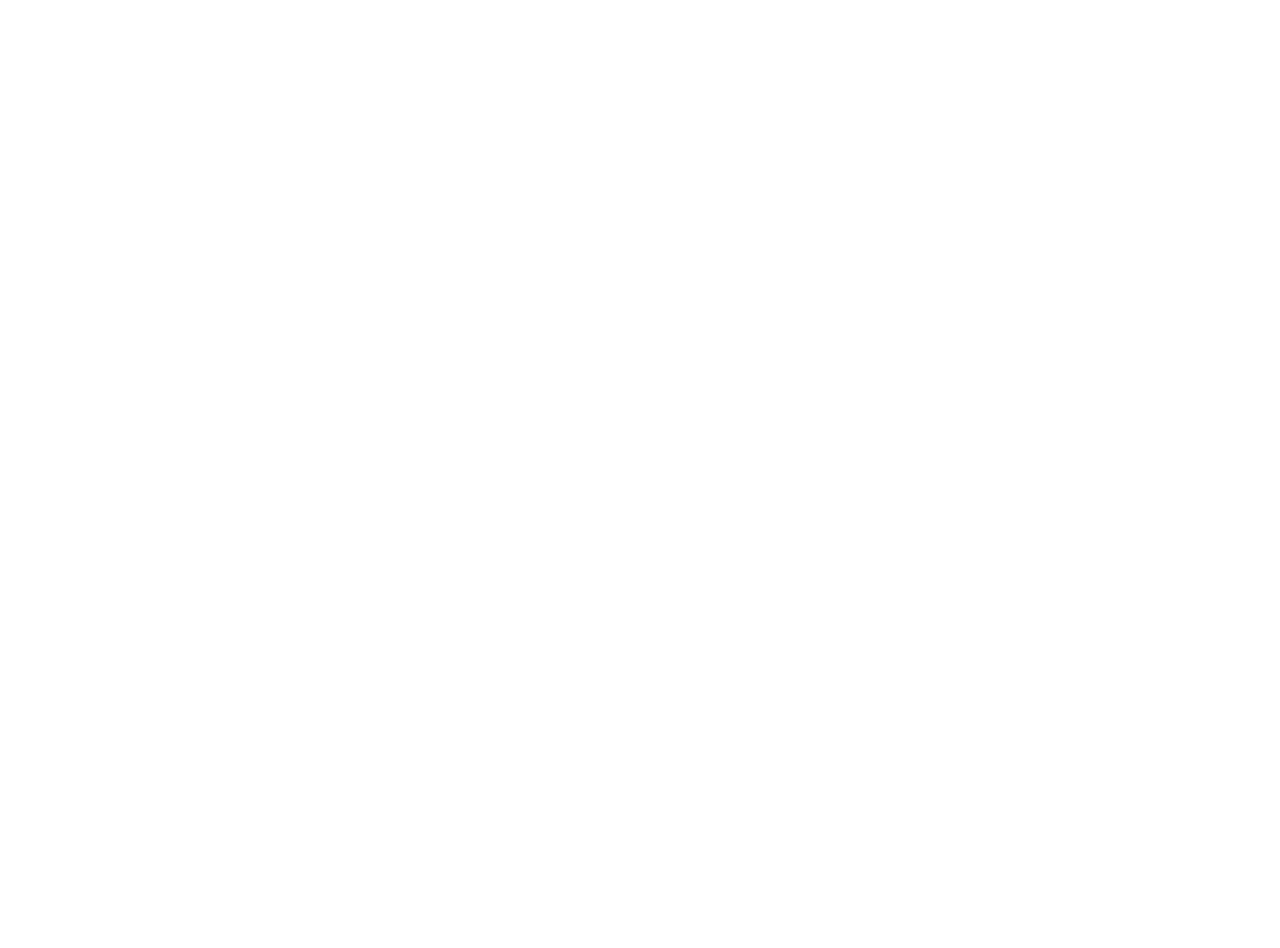
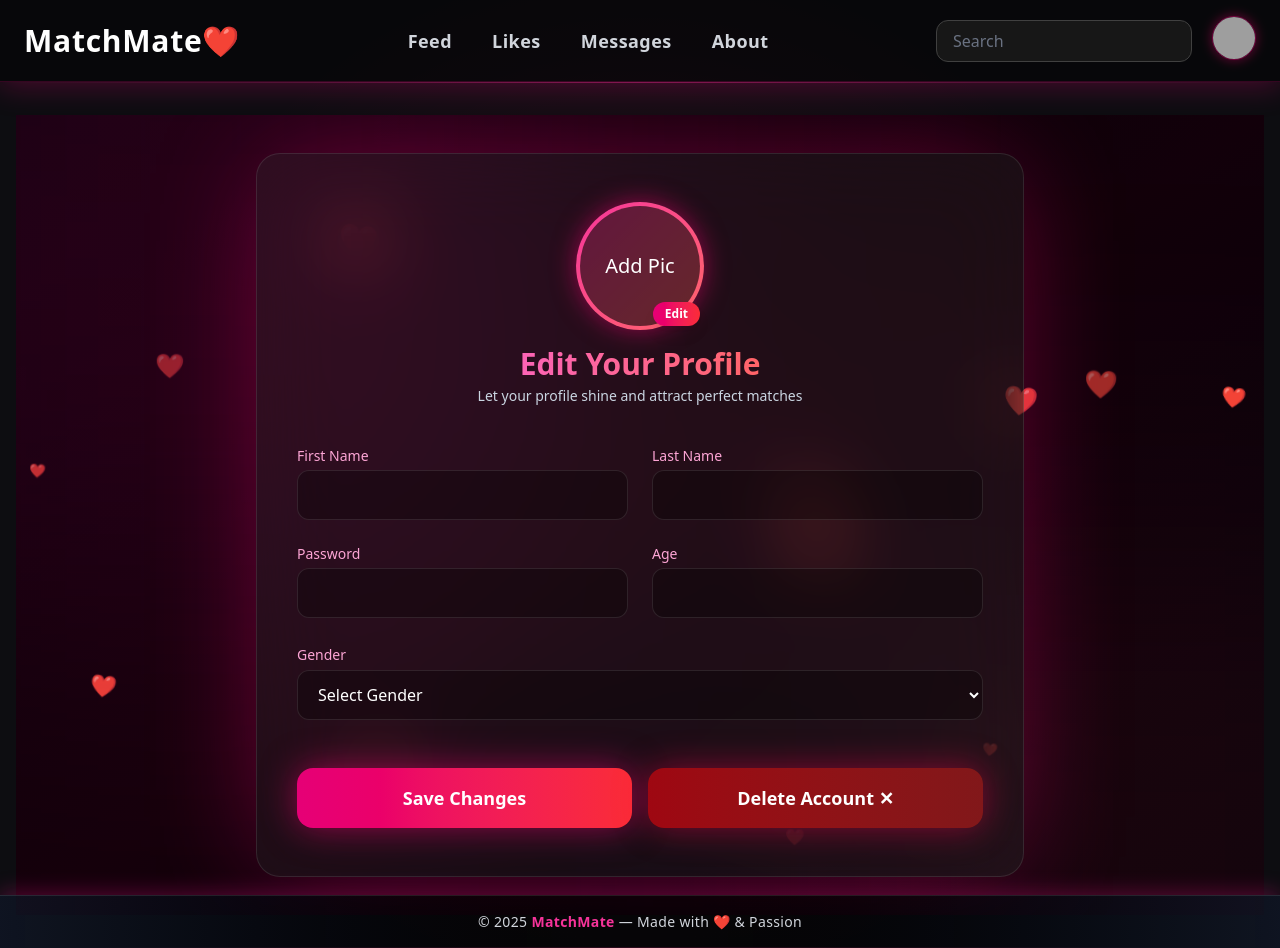
Before and after one commit to SaikatGharami2001/matchmate-frontend, a React (Vite) app: page /profile in a window 1280 px wide. Before the commit this address had no page. Before the commit the page ends 800 px from the top, so only its background shows below. Built offline with nearby package versions, Linux system fonts and the light colour scheme; grey boxes are pictures that could not be loaded.

Commit message:
Update: added profile edit page

```diff
--- a/package.json
+++ b/package.json
@@ -15,7 +15,8 @@
     "react": "^19.2.0",
     "react-dom": "^19.2.0",
     "react-router-dom": "^7.9.6",
-    "tailwindcss": "^4.1.17"
+    "tailwindcss": "^4.1.17",
+    "zustand": "^5.0.8"
   },
   "devDependencies": {
     "@eslint/js": "^9.39.1",
--- a/src/App.jsx
+++ b/src/App.jsx
@@ -5,6 +5,7 @@
 import Login from "./components/Login";
 import SignUp from "./components/SignUp";
 import Dashboard from "./components/Dashboard";
+import Profile from "./components/Profile";
 import About from "./components/About";
 
 function App() {
@@ -17,6 +18,7 @@
             <Route path="login" element={<Login />} />
             <Route path="signup" element={<SignUp />} />
             <Route path="dashboard" element={<Dashboard />} />
+            <Route path="profile" element={<Profile />} />
             <Route path="about" element={<About />} />
           </Route>
         </Routes>
--- a/src/components/Navbar.jsx
+++ b/src/components/Navbar.jsx
@@ -20,7 +20,7 @@
         {},
         { withCredentials: true }
       );
-      navigate("/login");
+      navigate("/");
       setLogout("Logout Successful 🎉");
     } catch (err) {
       console.log(err.message);
@@ -117,13 +117,11 @@
                 >
                   <ul className="space-y-2">
                     <li>
-                      <Link className="block px-3 py-2 rounded-lg hover:bg-pink-600/30 transition">
+                      <Link
+                        to="/profile"
+                        className="block px-3 py-2 rounded-lg hover:bg-pink-600/30 transition"
+                      >
                         Profile
-                      </Link>
-                    </li>
-                    <li>
-                      <Link className="block px-3 py-2 rounded-lg hover:bg-pink-600/30 transition">
-                        Settings
                       </Link>
                     </li>
 
--- /dev/null
+++ b/src/components/Profile.jsx
@@ -0,0 +1,121 @@
+const Profile = () => {
+  return (
+    <div
+      className="min-h-screen w-full flex items-center justify-center relative overflow-hidden
+      bg-gradient-to-br from-[#050208] via-[#12000a] to-[#01030a] px-4"
+    >
+      {/* floating hearts bg */}
+      <FloatingHearts />
+
+      {/* layered glows */}
+      <div className="absolute w-[650px] h-[650px] bg-pink-600/20 blur-[200px] top-[-200px] left-[-150px]" />
+      <div className="absolute w-[500px] h-[500px] bg-red-500/15 blur-[180px] bottom-[-180px] right-[-140px]" />
+
+      <div
+        className="relative w-full max-w-3xl backdrop-blur-2xl bg-white/5 rounded-3xl border border-white/10
+        shadow-[0_0_120px_-20px_rgba(255,0,120,0.45)] px-10 py-12"
+      >
+        {/* profile image */}
+        <div className="flex flex-col items-center mb-10">
+          <div className="relative">
+            <div
+              className="w-32 h-32 rounded-full bg-gradient-to-br from-pink-500 to-red-400
+              p-1 shadow-[0_0_25px_rgba(255,0,120,0.5)]"
+            >
+              <div className="w-full h-full rounded-full bg-black/60 flex items-center justify-center text-white text-xl">
+                Add Pic
+              </div>
+            </div>
+            <button
+              className="absolute bottom-1 right-1 px-3 py-1 rounded-full text-xs font-semibold
+              bg-gradient-to-r from-pink-600 to-red-500 text-white shadow-lg"
+            >
+              Edit
+            </button>
+          </div>
+
+          <h2 className="text-3xl font-bold text-transparent bg-clip-text bg-gradient-to-r from-pink-400 to-red-400 mt-4">
+            Edit Your Profile
+          </h2>
+
+          <p className="text-slate-300 text-sm mt-1">
+            Let your profile shine and attract perfect matches
+          </p>
+        </div>
+
+        <div className="grid grid-cols-1 sm:grid-cols-2 gap-6">
+          <Input label="First Name" />
+          <Input label="Last Name" />
+          <Input label="Password" type="password" />
+          <Input label="Age" type="number" />
+        </div>
+
+        <div className="mt-6">
+          <label className="text-sm text-pink-300 font-medium">Gender</label>
+          <select
+            className="w-full mt-1 py-3 px-4 bg-black/30 border border-white/10 rounded-xl text-white
+            outline-none focus:ring-2 focus:ring-pink-500 transition-all"
+          >
+            <option className="text-black">Select Gender</option>
+            <option className="text-black">Male</option>
+            <option className="text-black">Female</option>
+            <option className="text-black">Custom</option>
+          </select>
+        </div>
+
+        {/* action buttons */}
+        <div className="flex gap-4 mt-12">
+          <button
+            className="flex-1 py-4 rounded-2xl text-lg font-semibold text-white bg-gradient-to-r
+            from-pink-600 to-red-500 shadow-[0_0_35px_rgba(255,0,120,0.5)]
+            hover:scale-[1.05] active:scale-[0.97] transition-all"
+          >
+            Save Changes
+          </button>
+
+          <button
+            className="flex-1 py-4 rounded-2xl text-lg font-semibold text-white bg-gradient-to-r
+            from-red-800 to-red-900 shadow-[0_0_35px_rgba(255,0,80,0.45)]
+            hover:scale-[1.05] active:scale-[0.97] transition-all"
+          >
+            Delete Account ✕
+          </button>
+        </div>
+      </div>
+    </div>
+  );
+};
+
+export default Profile;
+
+/// INPUT Component
+const Input = ({ label, type = "text" }) => (
+  <div className="flex flex-col gap-1">
+    <label className="text-sm text-pink-300 font-medium">{label}</label>
+    <input
+      type={type}
+      className="w-full py-3 px-4 rounded-xl bg-black/30 border border-white/10 text-white
+      outline-none focus:ring-2 focus:ring-pink-500 transition-all"
+    />
+  </div>
+);
+
+/// Floating Hearts Component
+const FloatingHearts = () => (
+  <div className="pointer-events-none absolute inset-0 overflow-hidden">
+    {Array.from({ length: 12 }).map((_, i) => (
+      <div
+        key={i}
+        className="absolute text-pink-400 opacity-20 animate-[float_6s_ease-in-out_infinite]"
+        style={{
+          left: `${Math.random() * 100}%`,
+          top: `${Math.random() * 100}%`,
+          fontSize: `${Math.random() * 24 + 12}px`,
+          animationDelay: `${Math.random() * 5}s`,
+        }}
+      >
+        ❤️
+      </div>
+    ))}
+  </div>
+);
```
Also changed, not shown: src/App.css (line endings or trailing spaces), 1 other file (tests, documents, lock files or other folders).
